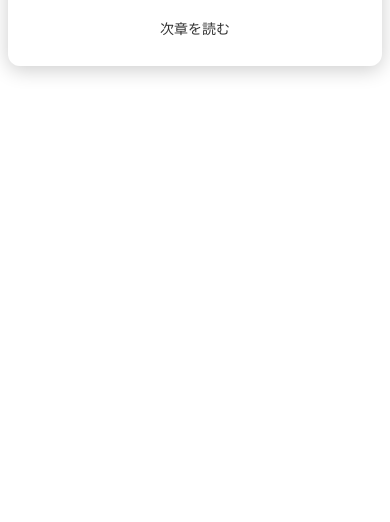
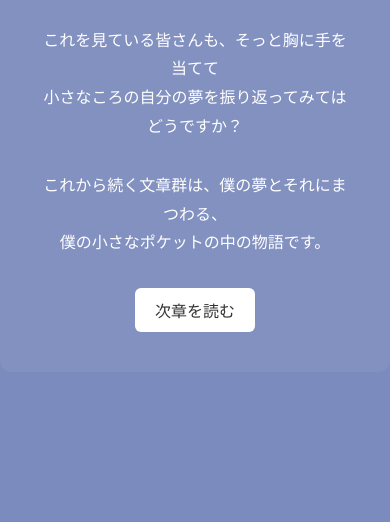
Before and after one commit to Gurannniki643/TKousien, a plain HTML site: page index.html in a window 390 px wide. Shown: the part 322-844 px from the top of the page. Drawn offline with Linux system fonts and the light colour scheme.

Commit message:
Update index.html

```diff
--- a/index.html
+++ b/index.html
@@ -3,29 +3,26 @@
 <head>
   <meta name="robots" content="noindex, nofollow">
   <meta charset="UTF-8">
-  <meta name="viewport" content="width=device-width, initial-scale=1.0">
-  <title>僕の夢と、小さなポケットの物語</title>
+  <title>僕の夢について</title>
   <style>
     body {
-      body {
+      margin: 0;
+      padding: 0;
+      background-color: #7c8bbd;
+      color: white;
+      font-family: 'Yu Gothic', sans-serif;
       display: flex;
       justify-content: center;
       align-items: center;
-      flex-direction: column;
-      min-height: 100vh;
-      text-align: center;
-      margin: 0;
-      background-color: #f4f4f4;
-      font-family: sans-serif;
+      height: 100vh;
     }
 
     .container {
       text-align: center;
       max-width: 600px;
-      background: rgba(255, 255, 255, 0.15);
+      background: rgba(255, 255, 255, 0.05);
       padding: 40px;
       border-radius: 12px;
-      box-shadow: 0 4px 20px rgba(0, 0, 0, 0.2);
     }
 
     h1 {
@@ -53,25 +50,6 @@
     button:hover {
       background-color: #dddddd;
     }
-
-    @media (max-width: 480px) {
-      .container {
-        padding: 20px;
-      }
-
-      h1 {
-        font-size: 20px;
-      }
-
-      p {
-        font-size: 14px;
-      }
-
-      button {
-        font-size: 14px;
-        padding: 8px 16px;
-      }
-    }
   </style>
 </head>
 <body>
```
